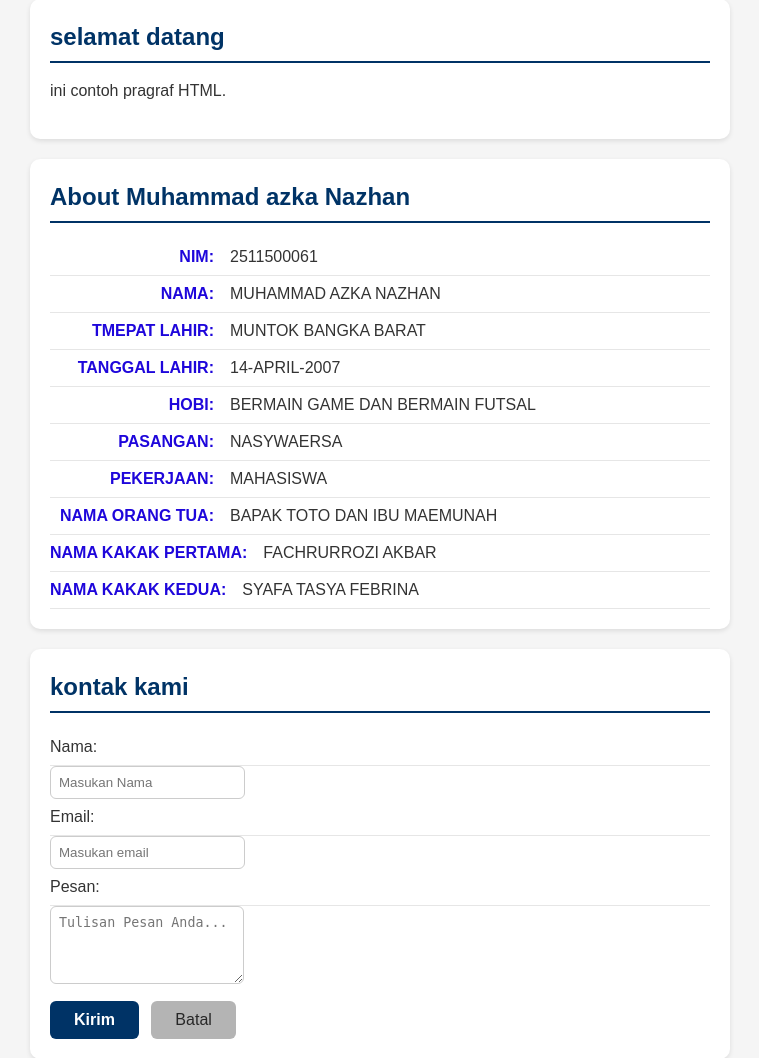
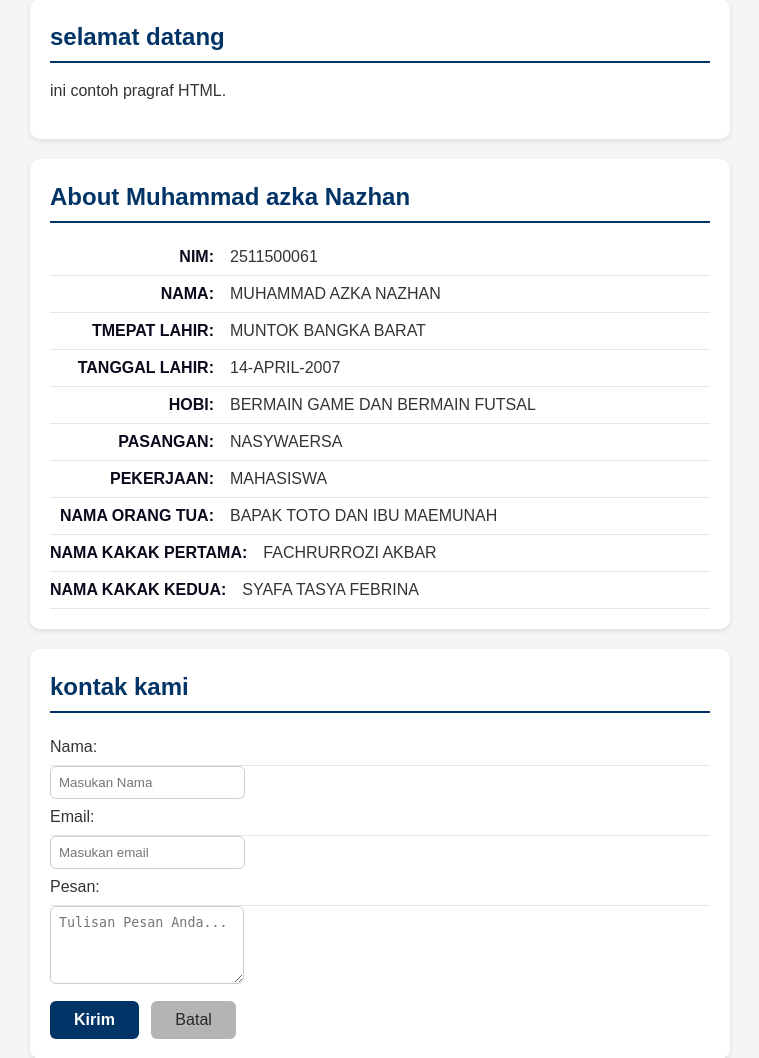
Before and after one commit to 2511500061azka/2511500061-PWD-TI1B-2526O, a PHP site: page /pertemuan-04/index.html in a window 1280 px wide. Shown: the part 176-1234 px from the top of the page, without its empty margins (260-1019 px from the left). Run offline with PHP 8.4, Linux system fonts and the light colour scheme.

Commit message:
cont data

```diff
--- a/pertemuan-04/style.css
+++ b/pertemuan-04/style.css
@@ -125,7 +125,7 @@ header li a {
             #contact label>span,
             #about strong {
                 min-width: 180px;
-                color: #1e06db;
+                color: #0a081b;
                 font-weight: 600;
                 text-align: right;
                 padding-right: 16px;
--- a/pertemuan-05/script.js
+++ b/pertemuan-05/script.js
@@ -193,5 +193,5 @@ document,addEventListener("DOMContentLoaded", function() {
 
 document.getElementById("txtPesan").addEventListener("input", function() {
     const panjang = this.value.lenght;
-    document.getElementById("charCount").textContent = panjang + "/200 karakter";
+    document.getElementById("charCount").textContent = panjang + "0/200 karakter";
 });
```
